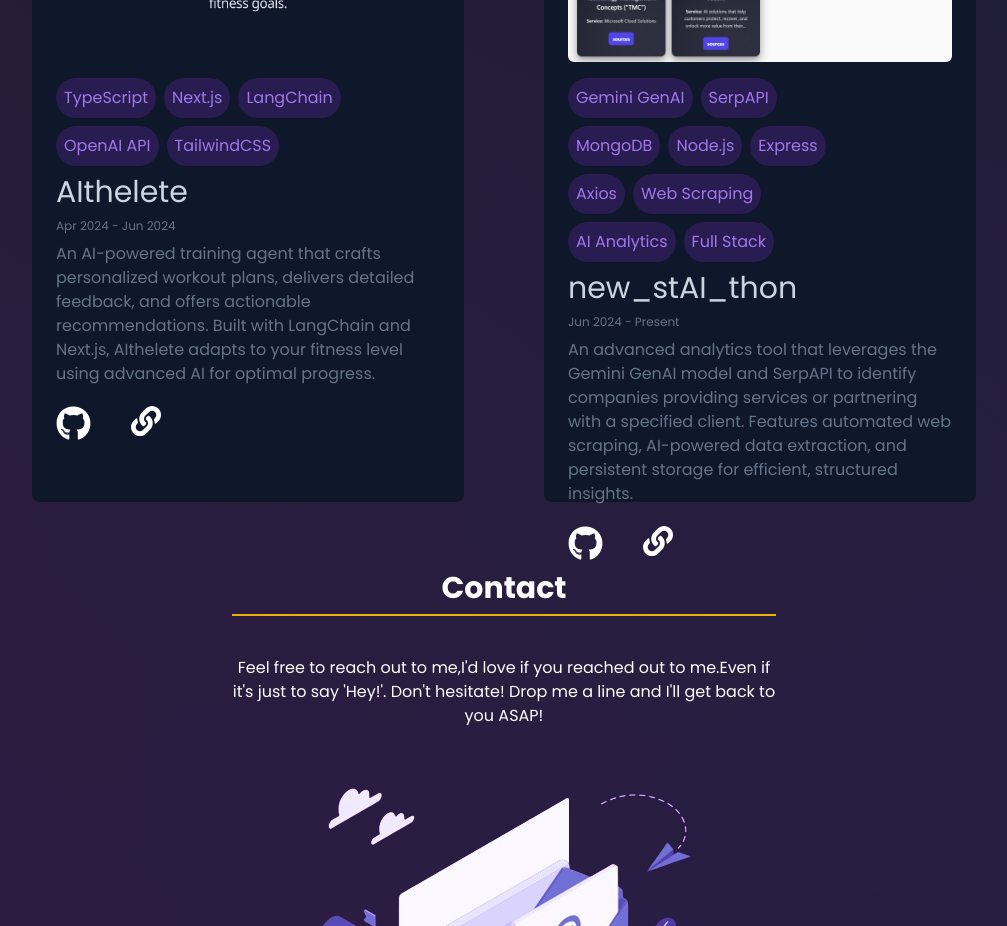
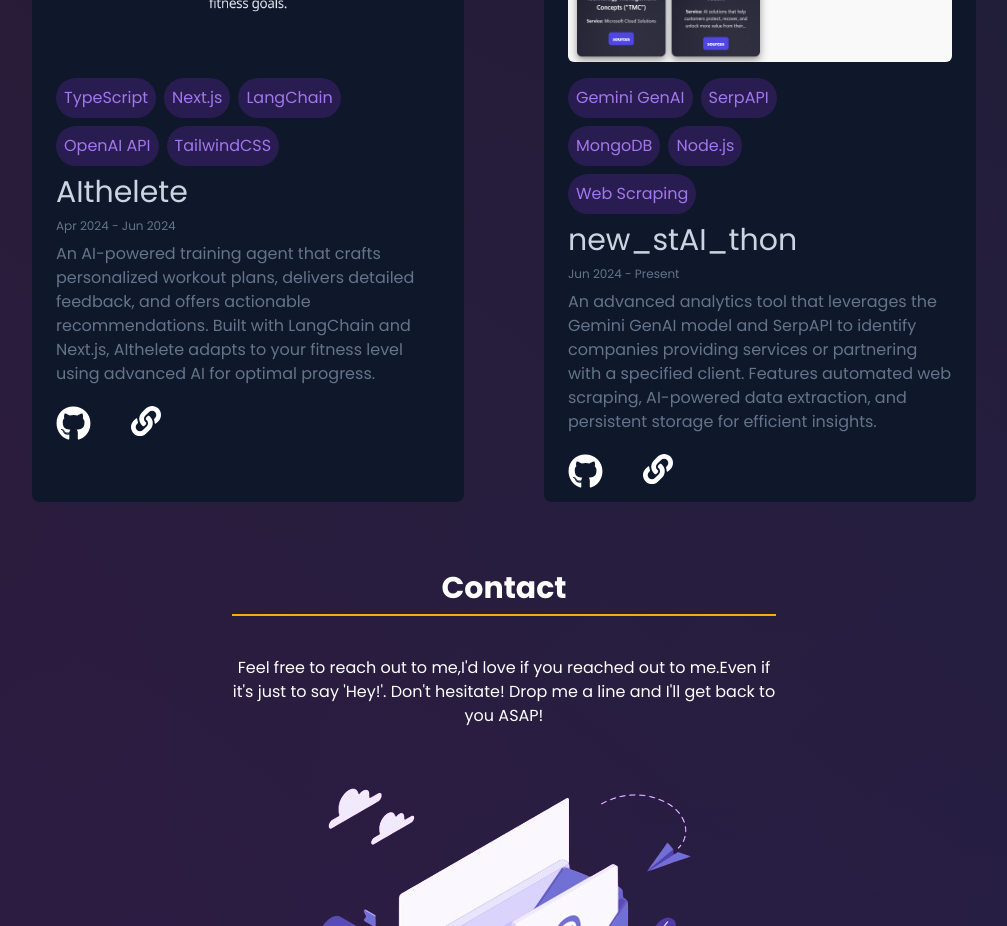
Before and after one commit to vikash000x/portfolio, a React (Create React App) app: page / in a window 1280 px wide. Shown: the part 5540-6466 px from the top of the page, without its empty margins (136-1143 px from the left). Built offline with nearby package versions, Linux system fonts and the light colour scheme.

Commit message:
Update constants.js

```diff
--- a/src/data/constants.js
+++ b/src/data/constants.js
@@ -463,18 +463,15 @@ export const Bio = {
   title: "new_stAI_thon",
   date: "Jun 2024 - Present",
   bg: "bg-slate-900 hover:bg-gradient-to-t from-black via-indigo-700/70 to-indigo-500/80 max-h-full p-6 w-[21rem] h-[42rem] rounded-lg m-5 text-white md:w-[18rem] lg:w-[24rem] xl:w-[27rem] hover:shadow-md hover:shadow-slate-300/25 transform transition duration-500 hover:scale-105 ",
-  description: "An advanced analytics tool that leverages the Gemini GenAI model and SerpAPI to identify companies providing services or partnering with a specified client. Features automated web scraping, AI-powered data extraction, and persistent storage for efficient, structured insights.",
+  description: "An advanced analytics tool that leverages the Gemini GenAI model and SerpAPI to identify companies providing services or partnering with a specified client. Features automated web scraping, AI-powered data extraction, and persistent storage for efficient insights.",
   image: imagest2, // Replace with your actual image import or path
   tags: [
     "Gemini GenAI",
     "SerpAPI",
     "MongoDB",
     "Node.js",
-    "Express",
-    "Axios",
-    "Web Scraping",
-    "AI Analytics",
-    "Full Stack"
+    "Web Scraping"
+
   ],
   category: "AI app",
   github: "https://github.com/vikash000x/new_stAI_thon",
```
